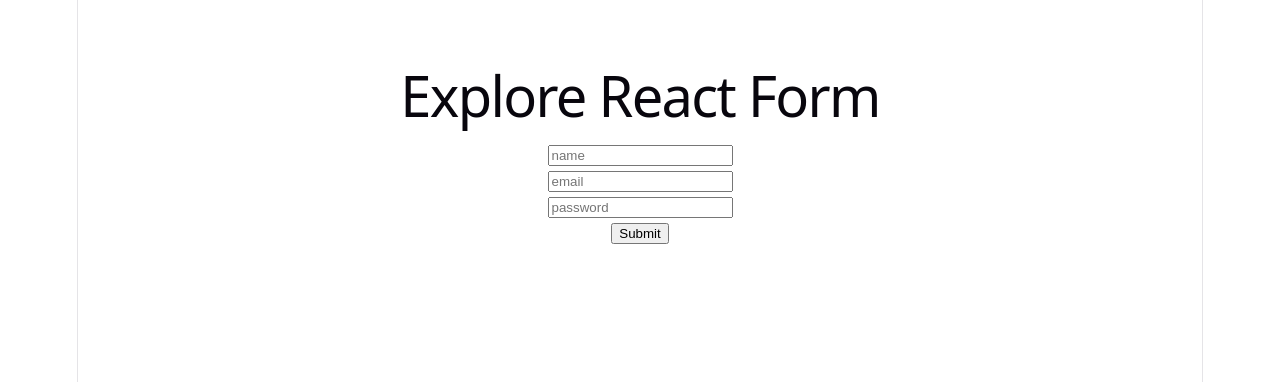
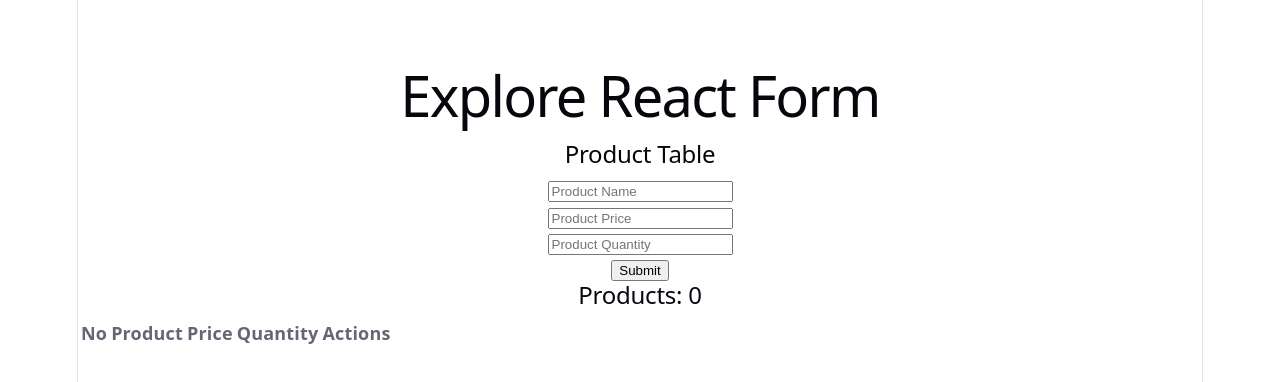
Before and after one commit to SHShadhin/PH-Course, a React (Vite) app in the folder Milestone-7 React Router Dom/Module-38-Context-Api_and_Custom-Hook/Explore-React-Form/: page / in a window 1280 px wide. Shown: the top 382 px of the page. Built offline with nearby package versions, Linux system fonts and the light colour scheme.

Commit message:
Display form data in table and handle form error

```diff
--- a/Milestone-7 React Router Dom/Module-38-Context-Api_and_Custom-Hook/Explore-React-Form/src/App.jsx
+++ b/Milestone-7 React Router Dom/Module-38-Context-Api_and_Custom-Hook/Explore-React-Form/src/App.jsx
@@ -3,6 +3,7 @@
 import ControlledField from './components/ControlledField/ControlledField';
 import FormAction from './components/FormAction/FormAction';
 import HookForm from './components/HookForm/HookForm';
+import ProductManagement from './components/ProductManagement/ProductManagement';
 import SimpleForm from './components/SimpleForm/SimpleForm';
 import UnControlledField from './components/UnControlledField/UnControlledField';
 
@@ -16,7 +17,8 @@
         {/* <FormAction></FormAction> */}
         {/* <ControlledField></ControlledField> */}
         {/* <UnControlledField></UnControlledField> */}
-        <HookForm></HookForm>
+        {/* <HookForm></HookForm> */}
+        <ProductManagement></ProductManagement>
       </div>
     </>
   );
--- /dev/null
+++ b/Milestone-7 React Router Dom/Module-38-Context-Api_and_Custom-Hook/Explore-React-Form/src/components/ProductManagement/ProductForm.jsx
@@ -0,0 +1,56 @@
+import React, { useState } from 'react';
+
+const ProductForm = ({ handleAddProducts }) => {
+  const [error, setError] = useState('')
+  const handleSubmit = e => {
+    e.preventDefault();
+    const name = e.target.name.value;
+    const price = e.target.price.value;
+    const quantity = e.target.quantity.value;
+    console.log(name, price, quantity);
+    const ProductData = {
+      name,
+      price,
+      quantity,
+    };
+    // console.log(ProductData);
+
+    // handle Error
+    if (name.length === 0) {
+      setError('Please Provide a Product name')
+      return;
+    } else if (price.length === 0) {
+      setError('Please Provide a price')
+      return;
+    } else if (price <= 0) {
+      setError('Price can not be negative or zero')
+      return;
+    } else if (quantity <= 0) {
+      setError('Please select Quantity')
+      return;
+    } else {
+      setError('')
+    }
+
+    handleAddProducts(ProductData)
+  };
+  return (
+    <div>
+      <h2>Product Table</h2>
+      <form onSubmit={handleSubmit}>
+        <input type="text" name="name" placeholder="Product Name" />
+        <br />
+        <input type="text" name="price" placeholder="Product Price" />
+        <br />
+        <input type="text" name="quantity" placeholder="Product Quantity" />
+        <br />
+        <input type="submit" value="Submit" />
+      </form>
+      <p style={{color: 'red'}}>
+        <small>{error}</small>
+      </p>
+    </div>
+  );
+};
+
+export default ProductForm;
--- /dev/null
+++ b/Milestone-7 React Router Dom/Module-38-Context-Api_and_Custom-Hook/Explore-React-Form/src/components/ProductManagement/ProductManagement.jsx
@@ -0,0 +1,23 @@
+import React, { useState } from 'react';
+import ProductForm from './ProductForm';
+import ProductTable from './ProductTable';
+
+
+const ProductManagement = () => {
+  const [products, setProducts] = useState([]);
+
+  const handleAddProducts = newProduct => {
+    const newProducts = [...products, newProduct];
+    setProducts(newProducts);
+  };
+
+
+  return (
+    <div>
+      <ProductForm handleAddProducts={handleAddProducts}></ProductForm>
+      <ProductTable products={products}></ProductTable>
+    </div>
+  );
+};
+
+export default ProductManagement;
--- /dev/null
+++ b/Milestone-7 React Router Dom/Module-38-Context-Api_and_Custom-Hook/Explore-React-Form/src/components/ProductManagement/ProductTable.jsx
@@ -0,0 +1,35 @@
+import React from 'react';
+
+const ProductTable = ({ products }) => {
+
+  return (
+    <div>
+      <h2>Products: {products.length}</h2>
+
+      <table>
+        <thead>
+          <tr>
+            <th>No</th>
+            <th>Product</th>
+            <th>Price</th>
+            <th>Quantity</th>
+            <th>Actions</th>
+          </tr>
+        </thead>
+        <tbody>
+          {products.map((product, index) => (
+            <tr key={index}>
+              <td>{index + 1}</td>
+              <td>{product.name}</td>
+              <td>{product.price}</td>
+              <td>{product.quantity}</td>
+              <td></td>
+            </tr>
+          ))}
+        </tbody>
+      </table>
+    </div>
+  );
+};
+
+export default ProductTable;
```
